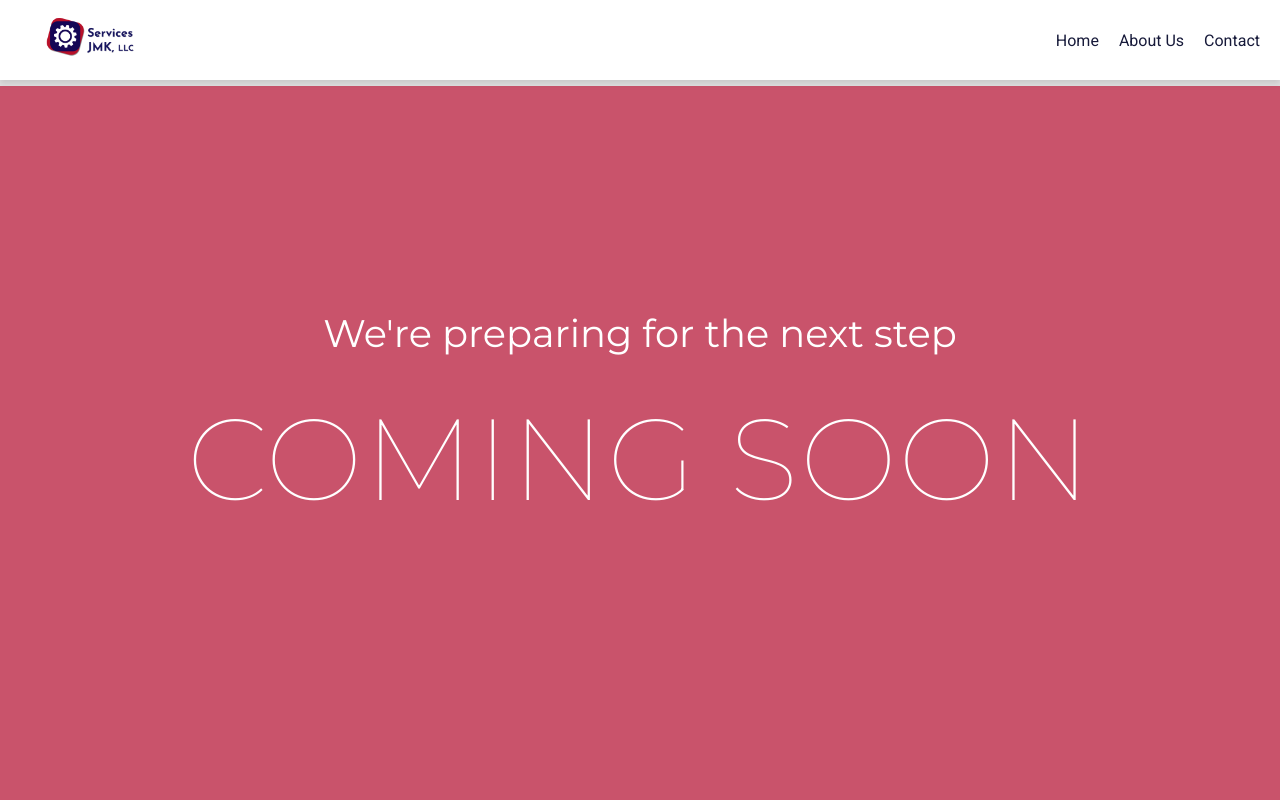
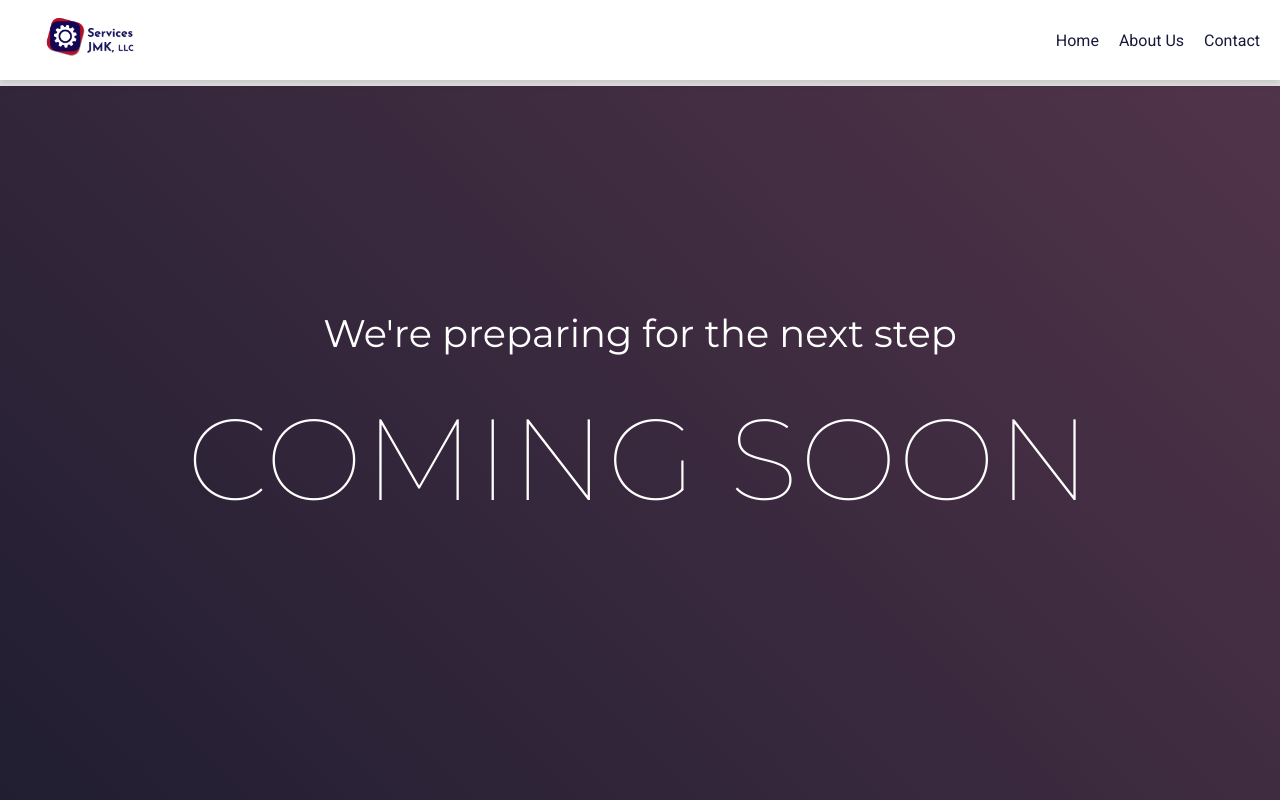
Before and after one commit to aeuribe/servicesjmk-frontend, a React (Vite) app: page / in a window 1280 px wide. Built offline with nearby package versions, Linux system fonts and the light colour scheme.

Commit message:
Cambios en el app.css

```diff
--- a/src/App.css
+++ b/src/App.css
@@ -19,14 +19,17 @@ body {
   flex-direction: column; /* Alinea los elementos verticalmente */
   width: 100%;
   min-height: 100%; /* Asegura que el contenedor ocupe al menos toda la pantalla */
-  background: linear-gradient(90deg, #4656f5 0%, #171a3a 100%);
-  animation: backgroundShift 15s infinite;
+  background: linear-gradient(45deg, #1B1B2F, #53354A);
 }
 
-@keyframes backgroundShift {
-  0%, 100% { background: #39497a ; }
-  50% { background: #d0546a ; }
-}
+
+/**@keyframes backgroundShift {
+  0% { background: linear-gradient(to right, #1B1B2F, #53354A); }
+  50% { background: linear-gradient(to right, #151527, #402D3E); }
+  100% { background: linear-gradient(to right, #1B1B2F, #53354A); }
+}**/
+
+
 
 .main-content {
   flex: 1; /* Permite que este contenedor crezca para ocupar espacio */
@@ -215,7 +218,7 @@ h1 {
 }
 
 .nav-item .nav-link:hover {
-  color: #4656f5; /* Cambia el color al pasar el mouse */
+  color: #53354A ; /* Cambia el color al pasar el mouse */
 }
 
 /* Responsividad para dispositivos móviles */
```
